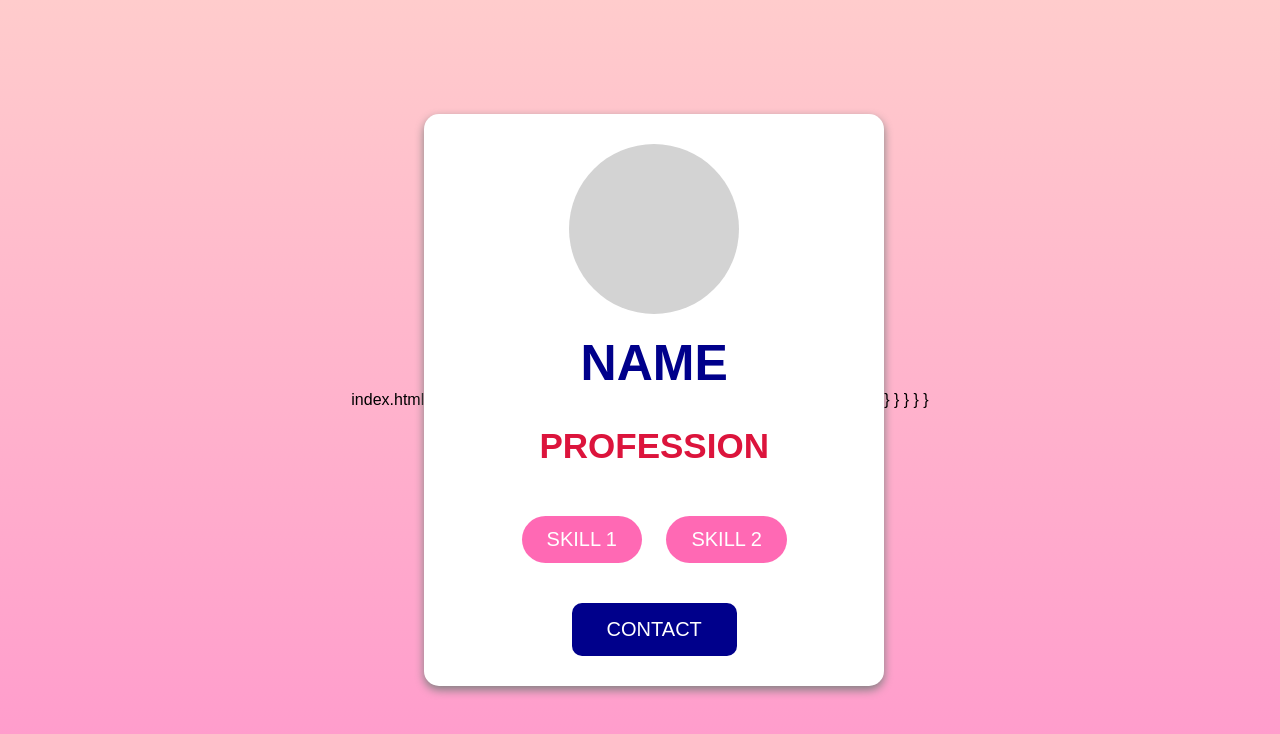
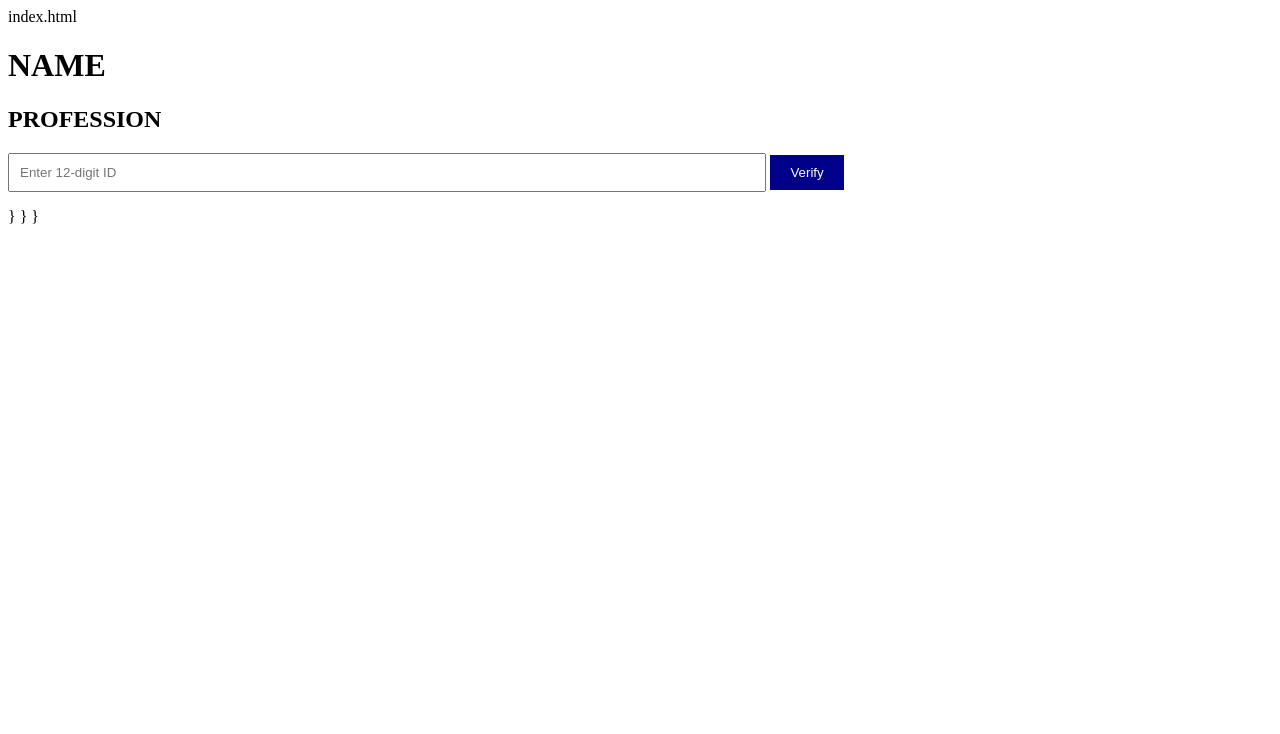
Before and after one commit to 24ht1a6198-hash/my-first-project, a plain HTML site: page <h1>Hello World</index.html in a window 1280 px wide. Drawn offline with Linux system fonts and the light colour scheme.

Commit message:
updating index.html

```diff
--- a/<h1>Hello World</index.html
+++ b/<h1>Hello World</index.html
@@ -1,73 +1,31 @@
 index.html
-<!DOCTYPE html>
-<html>
-<head>
-    <style>
-            body {
-                            margin: 0;
-                                        padding: 0;
-                                                    font-family: Arial, sans-serif;
-                                                                background: linear-gradient(to bottom, #ffcccc, #ff99cc);
-                                                                            min-height: 100vh;
-                                                                                        display: flex;
-                                                                                                    justify-content: center;
-                                                                                                                align-items: center;
-            }
-                    .container {
-                                    width: 80%;
-                                                max-width: 400px;
-                                                            background-color: white;
-                                                                        padding: 30px;
-                                                                                    border-radius: 15px;
-                                                                                                text-align: center;
-                                                                                                            box-shadow: 0px 4px 10px gray;
-                    }
-                            .profile {
-                                            width: 170px;
-                                                        height: 170px;
-                                                                    border-radius: 50%;
-                                                                                background-color: lightgray;
-                                                                                            margin: auto;
-                            }
-                                    h1 { color: darkblue; margin-top: 20px; font-size: 50px; }
-                                            h2 { color: crimson; font-size: 35px; }
-                                                    .skills { margin-top: 40px; }
-                                                            .skills span {
-                                                                            display: inline-block;
-                                                                                        padding: 12px 25px;
-                                                                                                    margin: 10px;
-                                                                                                                background-color: hotpink;
-                                                                                                                            color: white;
-                                                                                                                                        border-radius: 25px;
-                                                                                                                                                    font-size: 20px;
-                                                            }
-                                                                    button {
-                                                                                    margin-top: 30px;
-                                                                                                padding: 15px 35px;
-                                                                                                            border: none;
-                                                                                                                        background-color: darkblue;
-                                                                                                                                    color: white;
-                                                                                                                                                border-radius: 10px;
-                                                                                                                                                            font-size: 20px;
-                                                                                                                                                                        cursor: pointer;
-                                                                    }
-                                                                        </style>
-                                                                        </head>
-                                                                        <body>
 <div class="container">
     <div class="profile"></div>
         <h1>NAME</h1>
             <h2>PROFESSION</h2>
-                                                                                                            <div class="skills">
-                                                                                                                        <span>SKILL 1</span>
-                                                                                                                                    <span>SKILL 2</span>
+
+                    <div id="verify-section" style="margin-top: 20px;">
+                            <input type="text" id="aadhaar-input" placeholder="Enter 12-digit ID" maxlength="12" style="padding: 10px; width: 60%;">
+                                    <button onclick="verifyID()" style="padding: 10px 20px; background-color: darkblue; color: white; border: none; cursor: pointer;">Verify</button>
+                                            <p id="result-message" style="margin-top: 10px; font-weight: bold;"></p>
                                                 </div>
-                                                                                                                                                    <button>CONTACT</button>
                                                 </div>
-                                                                                                                                                        </body>
-                                                                                                                                                        </html>
+
+                                                <script>
+                                                    function verifyID() {
+                                                                const input = document.getElementById("aadhaar-input").value;
+                                                                        const message = document.getElementById("result-message");
+
+                                                                                // Simple mock logic: check if it is exactly 12 numbers
+                                                                                        if (input.length === 12 && /^\d+$/.test(input)) {
+                                                                                                        message.style.color = "green";
+                                                                                                                    message.innerText = "✓ Verification Successful (Mock)";
+                                                                                        } else {
+                                                                                                        message.style.color = "red";
+                                                                                                                    message.innerText = "✗ Invalid ID. Please enter 12 digits.";
+                                                                                        }
+                                                    }
+                                                    </script>
                                                                                         }
                                                                                         }
                                                     }
-                    }
-            }
```
Lines whose indentation alone changed are shown as unchanged.
